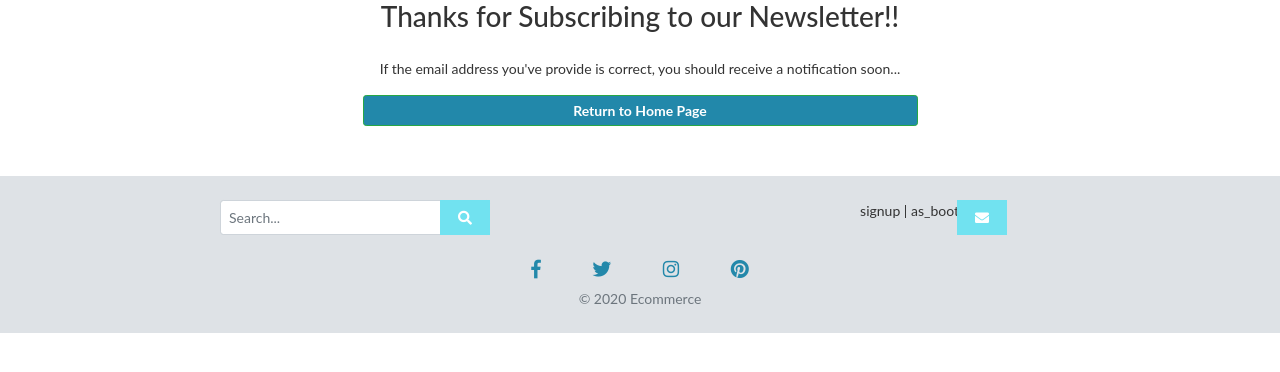
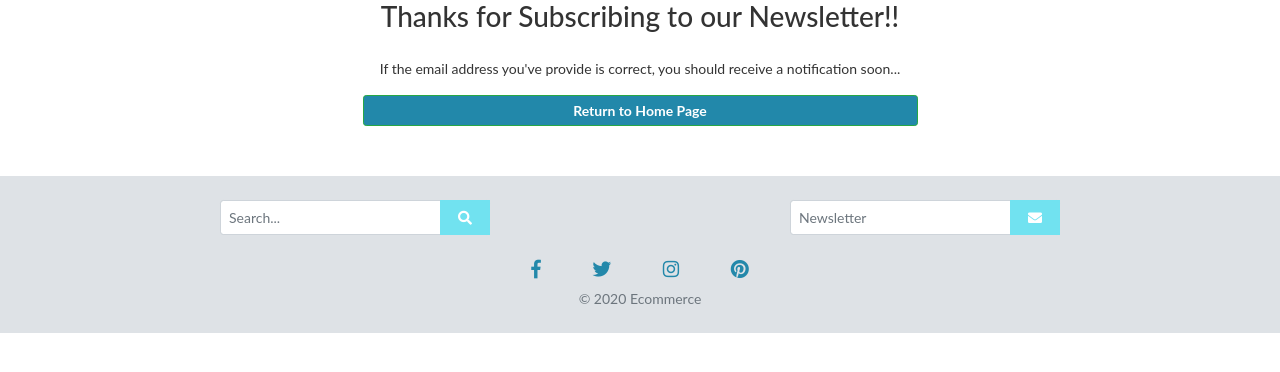
Before and after one commit to Luciano-Lima/ecommerce_project, a Django app: template newsletter/templates/sign_up.html in a window 1280 px wide. Shown: the part 277-649 px from the top of the page. Run offline with Django 4.2, Linux system fonts and the light colour scheme; the template is opened without the code that fills it, so the values that code supplies are empty; some libraries are stand-ins or nearby versions.

Commit message:
Updating newsletter form

```diff
--- a/templates/footer.html
+++ b/templates/footer.html
@@ -11,13 +11,10 @@
                 </form>
             </div>
             <!-- Newsletter subscription form -->
-            <div class="col-md-6 mb-4">
-                <form method="POST" class="form-inline justify-content-center" action="{% url 'newsletter_signin' %}">
-                    <div class="newsletter-email">
-                        {% csrf_token %}
-                    signup | as_bootstrap
-                    </div>
-                    <button type="submit" class="test"><i class="fas fa-envelope" aria-hidden="true"></i></button>
+            <div class="col-md-6 mb-4 hide-mobile">
+                <form class="form-inline justify-content-center" method="GET" action="{% url 'newsletter_signin' %}">
+                    <input class="form-control form-control-sm w-50" type="text" placeholder="Newsletter" aria-label="Newsletter">
+                    <button type="submit"><i class="fas fa-envelope" aria-hidden="true"></i></button>
                 </form>
             </div>
         </div>
```
